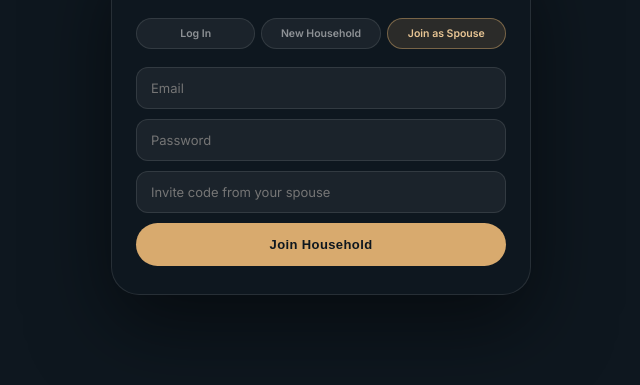
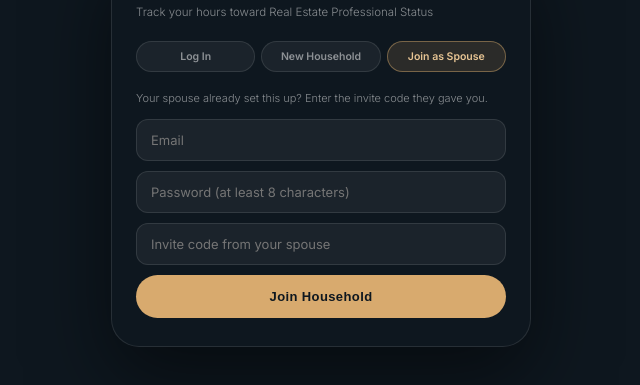
Before and after one commit to wastealot01/reps-standing-service-os, a website: page public/index.html in a window 1280 px wide. Both pictures are taken after a click on the element "Join as Spouse". Shown: the part 87-472 px from the top of the page, without its empty margins (319-959 px from the left). Drawn offline with Linux system fonts and the light colour scheme.

Commit message:
Add tagline and contextual copy to auth screen for first-time clarity

```diff
--- a/public/css/style.css
+++ b/public/css/style.css
@@ -18,7 +18,9 @@ body{
 }
 .card{ display:flex; flex-direction:column; min-height:640px; }
 .auth-card{ padding:28px 24px; }
-.brand{ display:flex; align-items:center; gap:8px; font-weight:600; font-size:15px; margin-bottom:20px; }
+.brand{ display:flex; align-items:center; gap:8px; font-weight:600; font-size:15px; margin-bottom:6px; }
+.tagline{ font-size:11.5px; font-weight:300; color:var(--w50); line-height:1.5; margin-bottom:20px; }
+.tab-hint{ font-size:11px; font-weight:300; color:var(--w50); line-height:1.5; margin-bottom:12px; }
 .brand-sm{ display:flex; align-items:center; gap:8px; font-weight:600; font-size:13px; }
 .mark{ width:24px; height:24px; border-radius:7px; background:var(--panel); border:1px solid rgba(216,170,110,0.35); display:flex; align-items:center; justify-content:center; }
 .tabs{ display:flex; gap:6px; margin-bottom:18px; }
--- a/public/js/app.js
+++ b/public/js/app.js
@@ -29,18 +29,30 @@ function render() {
   return renderApp();
 }
 
+function authHelperText() {
+  if (state.authMode === 'signup') {
+    return "Setting this up for the first time? Start here, you'll get an invite code afterward to share with your spouse.";
+  }
+  if (state.authMode === 'redeem') {
+    return 'Your spouse already set this up? Enter the invite code they gave you.';
+  }
+  return '';
+}
+
 function renderAuth() {
   root.innerHTML = `
     <div class="auth-card">
       <div class="brand"><div class="mark">${markSvg()}</div>REPS Standing</div>
+      <div class="tagline">Track your hours toward Real Estate Professional Status</div>
       <div class="tabs">
         <div class="tabbtn ${state.authMode === 'login' ? 'active' : ''}" data-mode="login">Log In</div>
         <div class="tabbtn ${state.authMode === 'signup' ? 'active' : ''}" data-mode="signup">New Household</div>
         <div class="tabbtn ${state.authMode === 'redeem' ? 'active' : ''}" data-mode="redeem">Join as Spouse</div>
       </div>
+      ${authHelperText() ? `<p class="tab-hint">${authHelperText()}</p>` : ''}
       <form id="authForm">
         <input class="input" type="email" name="email" placeholder="Email" required />
-        <input class="input" type="password" name="password" placeholder="Password" minlength="8" required />
+        <input class="input" type="password" name="password" placeholder="Password (at least 8 characters)" minlength="8" required />
         ${state.authMode === 'redeem' ? '<input class="input" name="inviteCode" placeholder="Invite code from your spouse" required />' : ''}
         <button class="cta" type="submit">${authSubmitLabel()}</button>
       </form>
```
